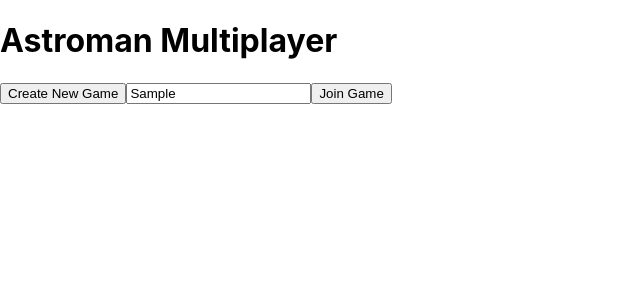
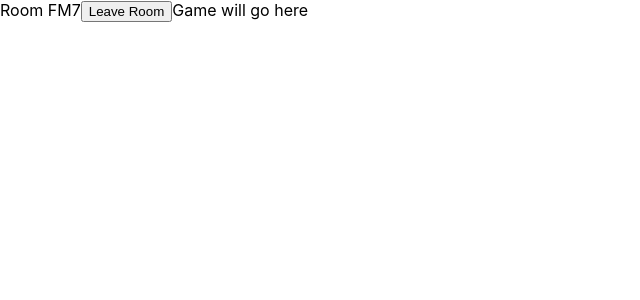
Before and after one commit to aga87/astroman-game, a React (Create React App) app in the folder client/: page / in a window 1280 px wide. Both pictures are taken after typing "Sample" into the empty fields and a click on the button "Create New Game". Shown: the top 300 px of the page, without its empty margins (0-640 px from the left). Built offline with nearby package versions, Linux system fonts and the light colour scheme; no server answers.

Commit message:
Implement functionality and UI to leave room

```diff
--- a/client/src/features/rooms/Rooms.tsx
+++ b/client/src/features/rooms/Rooms.tsx
@@ -1,12 +1,22 @@
 import React from 'react';
-import { CreateRoom, JoinRoom } from './components';
+import { useAppSelector } from '../../redux/typed-hooks';
+import { selectRoom } from '../../redux/reducers';
+import { CreateRoom, JoinRoom, LeaveRoom, Room } from './components';
 
 type RoomProps = {
   title: string;
+  children: React.ReactNode;
 };
 
-export const Rooms = ({ title }: RoomProps) => {
-  return (
+export const Rooms = ({ children, title }: RoomProps) => {
+  const room = useAppSelector(selectRoom);
+
+  return room ? (
+    <Room>
+      <LeaveRoom />
+      {children}
+    </Room>
+  ) : (
     <>
       <h1>{title}</h1>
       <CreateRoom />
--- /dev/null
+++ b/client/src/features/rooms/components/LeaveRoom/LeaveRoom.tsx
@@ -0,0 +1,18 @@
+import React from 'react';
+import { Button } from '../../../../components';
+import { useAppSelector, useAppDispatch } from '../../../../redux/typed-hooks';
+import { selectSocket, selectRoom } from '../../../../redux/reducers';
+import { leaveRoom } from '../../redux/reducers/room';
+
+export const LeaveRoom = () => {
+  const socket = useAppSelector(selectSocket);
+  const room = useAppSelector(selectRoom);
+  const dispatch = useAppDispatch();
+
+  const handleLeaveRoomClick = () => {
+    socket.emit('leave_room', room);
+    dispatch(leaveRoom());
+  };
+
+  return <Button text="Leave Room" handleClick={handleLeaveRoomClick} />;
+};
--- /dev/null
+++ b/client/src/features/rooms/components/Room/Room.tsx
@@ -0,0 +1,18 @@
+import React from 'react';
+import { useAppSelector } from '../../../../redux/typed-hooks';
+import { selectRoom } from '../../../../redux/reducers';
+
+type RoomProps = {
+  children: React.ReactNode;
+};
+
+export const Room = ({ children }: RoomProps) => {
+  const room = useAppSelector(selectRoom);
+
+  return (
+    <div>
+      Room {room}
+      {children}
+    </div>
+  );
+};
--- a/client/src/features/rooms/components/index.ts
+++ b/client/src/features/rooms/components/index.ts
@@ -1,2 +1,4 @@
 export * from './CreateRoom/CreateRoom';
 export * from './JoinRoom/JoinRoom';
+export * from './LeaveRoom/LeaveRoom';
+export * from './Room/Room';
--- a/client/src/features/rooms/redux/reducers/room.ts
+++ b/client/src/features/rooms/redux/reducers/room.ts
@@ -16,13 +16,19 @@ const roomSlice = createSlice({
         ...state,
         room
       };
+    },
+    leaveRoom(state) {
+      return {
+        ...state,
+        room: null
+      };
     }
   }
 });
 
 export default roomSlice.reducer;
 
-export const { joinRoom } = roomSlice.actions;
+export const { joinRoom, leaveRoom } = roomSlice.actions;
 
 // Selectors
 export const selectRoom = (state: State): null | string => state.room;
```
Also changed, not shown: 2 other files (tests, documents, lock files or other folders).
